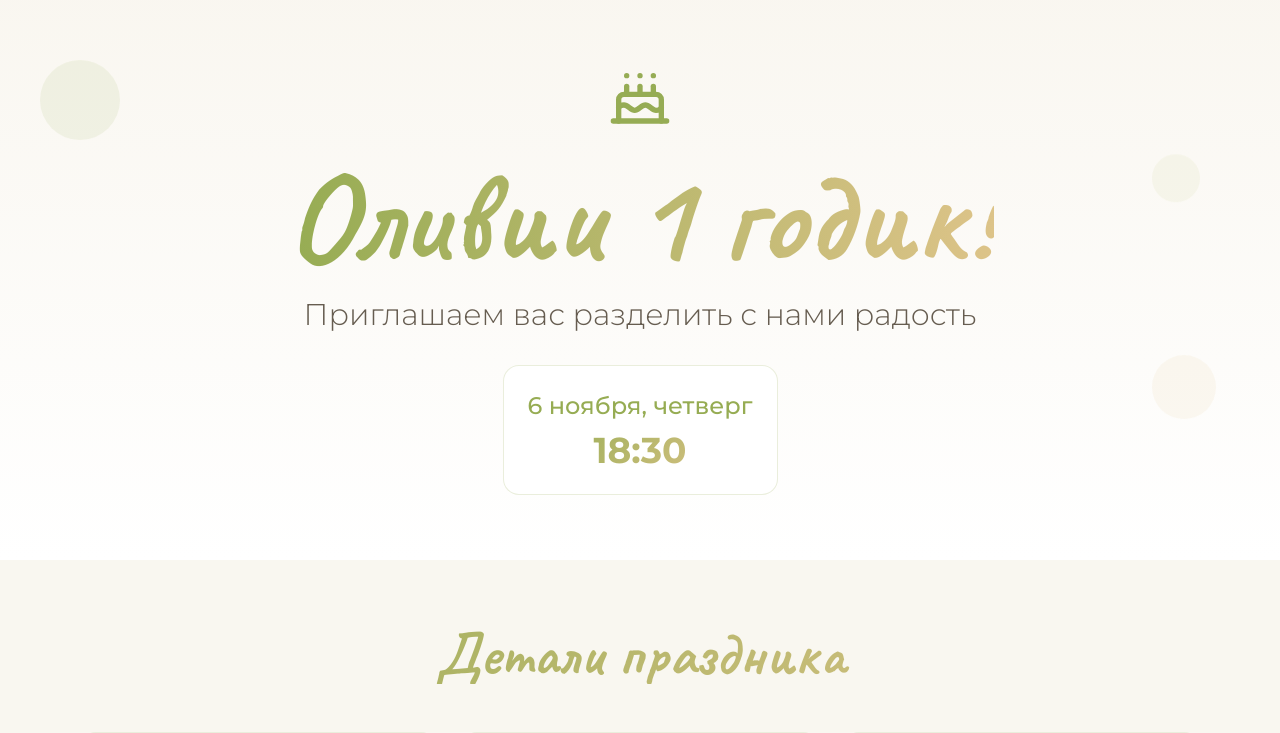
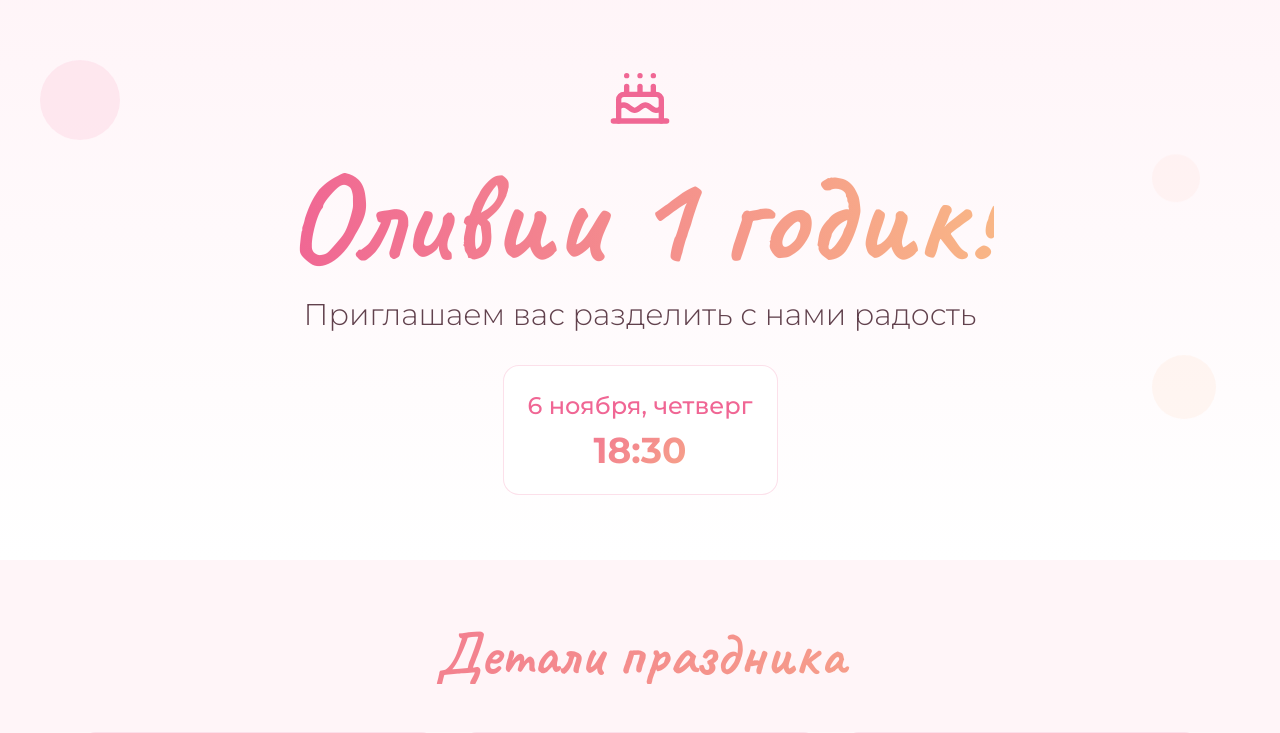
Before and after one commit to ZarinaPanf/olivia-s-big-day, a React (Vite) app: page / in a window 1280 px wide. Shown: the top 733 px of the page. Built offline with nearby package versions, Linux system fonts and the light colour scheme; the HTML template or start-up script is replaced by a standard one.

Commit message:
Изменить цветовую схему

```diff
--- a/src/index.css
+++ b/src/index.css
@@ -8,41 +8,41 @@ All colors MUST be HSL.
 
 @layer base {
   :root {
-    --background: 42 45% 96%;
-    --foreground: 35 25% 20%;
+    --background: 340 100% 98%;
+    --foreground: 340 50% 15%;
 
     --card: 0 0% 100%;
-    --card-foreground: 35 25% 20%;
+    --card-foreground: 340 50% 15%;
 
     --popover: 0 0% 100%;
-    --popover-foreground: 35 25% 20%;
+    --popover-foreground: 340 50% 15%;
 
-    --primary: 75 35% 50%;
+    --primary: 340 82% 67%;
     --primary-foreground: 0 0% 100%;
 
-    --secondary: 42 55% 70%;
-    --secondary-foreground: 35 25% 20%;
+    --secondary: 25 90% 75%;
+    --secondary-foreground: 340 50% 15%;
 
-    --muted: 42 30% 92%;
-    --muted-foreground: 35 20% 45%;
+    --muted: 340 50% 95%;
+    --muted-foreground: 340 30% 45%;
 
-    --accent: 70 40% 65%;
-    --accent-foreground: 35 25% 20%;
+    --accent: 15 100% 85%;
+    --accent-foreground: 340 50% 15%;
 
     --destructive: 0 84.2% 60.2%;
     --destructive-foreground: 0 0% 100%;
 
-    --border: 42 25% 88%;
-    --input: 42 25% 88%;
-    --ring: 75 35% 50%;
+    --border: 340 40% 90%;
+    --input: 340 40% 90%;
+    --ring: 340 82% 67%;
 
     --radius: 1rem;
 
     /* Custom tokens */
-    --gradient-primary: linear-gradient(135deg, hsl(75, 35%, 50%) 0%, hsl(42, 55%, 70%) 100%);
-    --gradient-soft: linear-gradient(180deg, hsl(42, 45%, 96%) 0%, hsl(0, 0%, 100%) 100%);
-    --shadow-soft: 0 10px 40px -10px hsl(75 35% 50% / 0.2);
-    --shadow-card: 0 4px 20px -4px hsl(75 35% 50% / 0.15);
+    --gradient-primary: linear-gradient(135deg, hsl(340, 82%, 67%) 0%, hsl(25, 90%, 75%) 100%);
+    --gradient-soft: linear-gradient(180deg, hsl(340, 100%, 98%) 0%, hsl(0, 0%, 100%) 100%);
+    --shadow-soft: 0 10px 40px -10px hsl(340 82% 67% / 0.2);
+    --shadow-card: 0 4px 20px -4px hsl(340 82% 67% / 0.15);
     --transition-smooth: all 0.3s cubic-bezier(0.4, 0, 0.2, 1);
 
     --sidebar-background: 0 0% 98%;
@@ -63,33 +63,33 @@ All colors MUST be HSL.
   }
 
   .dark {
-    --background: 35 20% 12%;
-    --foreground: 42 45% 96%;
+    --background: 340 30% 8%;
+    --foreground: 340 100% 98%;
 
-    --card: 35 20% 16%;
-    --card-foreground: 42 45% 96%;
+    --card: 340 30% 12%;
+    --card-foreground: 340 100% 98%;
 
-    --popover: 35 20% 16%;
-    --popover-foreground: 42 45% 96%;
+    --popover: 340 30% 12%;
+    --popover-foreground: 340 100% 98%;
 
-    --primary: 75 35% 50%;
+    --primary: 340 82% 67%;
     --primary-foreground: 0 0% 100%;
 
-    --secondary: 42 40% 40%;
+    --secondary: 25 60% 45%;
     --secondary-foreground: 0 0% 100%;
 
-    --muted: 35 20% 24%;
-    --muted-foreground: 42 30% 70%;
+    --muted: 340 30% 20%;
+    --muted-foreground: 340 30% 70%;
 
-    --accent: 70 30% 45%;
+    --accent: 15 70% 55%;
     --accent-foreground: 0 0% 100%;
 
     --destructive: 0 62.8% 30.6%;
     --destructive-foreground: 0 0% 100%;
 
-    --border: 35 20% 24%;
-    --input: 35 20% 24%;
-    --ring: 75 35% 50%;
+    --border: 340 30% 20%;
+    --input: 340 30% 20%;
+    --ring: 340 82% 67%;
     --sidebar-background: 240 5.9% 10%;
     --sidebar-foreground: 240 4.8% 95.9%;
     --sidebar-primary: 224.3 76.3% 48%;
```
